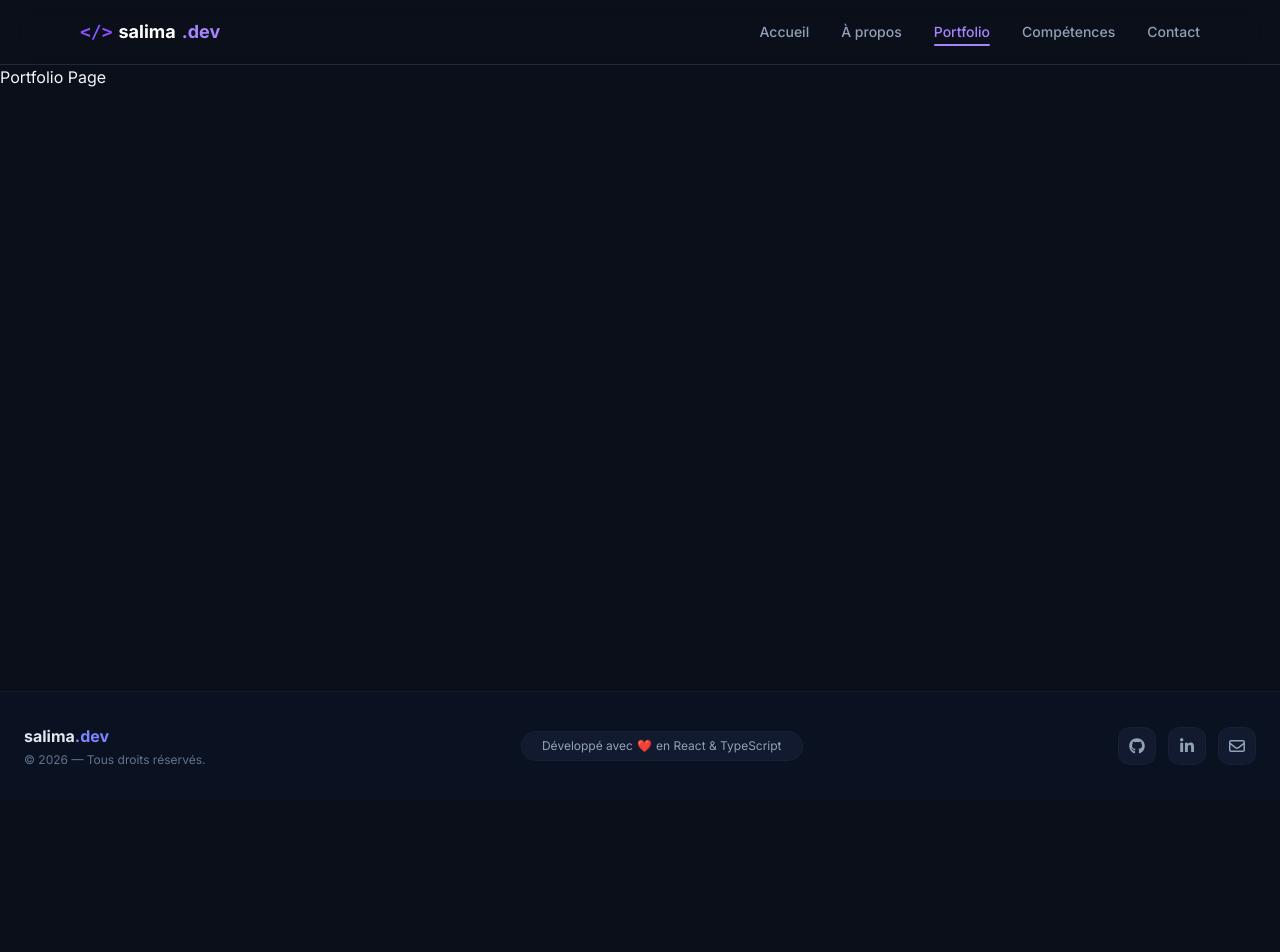
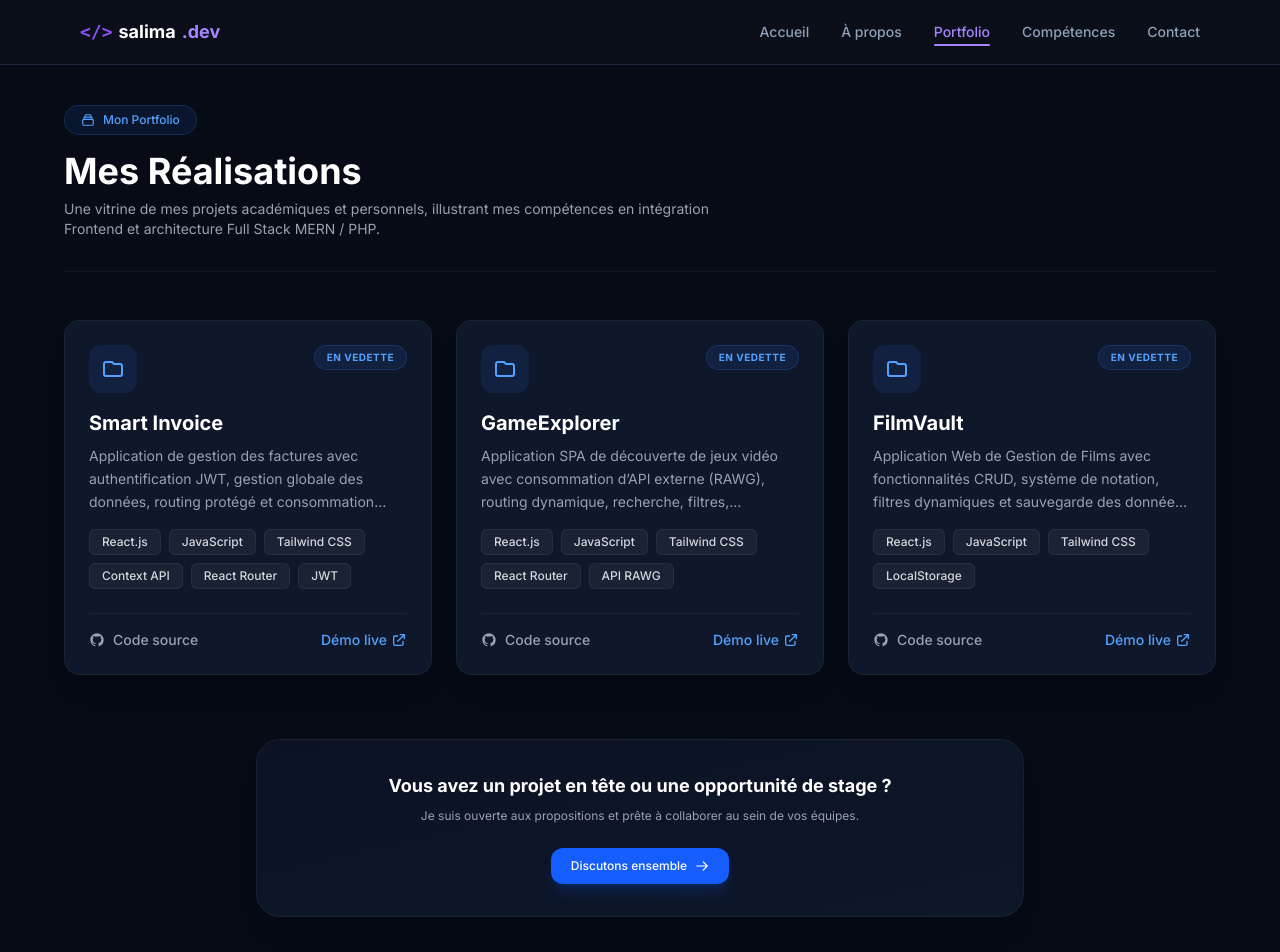
Before and after one commit to shsalima/devFolio-portfolio-developpeur, a Next.js app: page /portfolio in a window 1280 px wide. Shown: the top 952 px of the page. Before the commit the page ends 800 px from the top, so only its background shows below. Built offline with nearby package versions, Linux system fonts and the light colour scheme.

Commit message:
travail sur page À propos

```diff
--- a/app/portfolio/page.tsx
+++ b/app/portfolio/page.tsx
@@ -1,3 +1,46 @@
+import { projectsData } from '@/data/projects';
+import ProjectCard from '@/components/ProjectCard';
+
 export default function PortfolioPage() {
-  return <h1>Portfolio Page</h1>;
+  return (
+    <main className="min-h-screen bg-[#070B16] text-white pb-20 pt-10 px-4 sm:px-6 lg:px-8">
+      <div className="max-w-6xl mx-auto">
+
+
+        <div className="mb-12 border-b border-white/5 pb-8">
+          <div className="inline-flex items-center gap-2 bg-blue-500/10 text-blue-400 px-4 py-1.5 rounded-full text-xs font-medium mb-4 border border-blue-500/20">
+            <svg xmlns="http://www.w3.org/2000/svg" className="h-3.5 w-3.5" fill="none" viewBox="0 0 24 24" stroke="currentColor">
+              <path strokeLinecap="round" strokeLinejoin="round" strokeWidth={2} d="M19 11H5m14 0a2 2 0 012 2v6a2 2 0 01-2 2H5a2 2 0 01-2-2v-6a2 2 0 012-2m14 0V9a2 2 0 00-2-2M5 11V9a2 2 0 012-2m0 0V5a2 2 0 012-2h6a2 2 0 012 2v2M7 7h10" />
+            </svg>
+            Mon Portfolio
+          </div>
+          <h1 className="text-3xl sm:text-4xl font-bold text-white mb-2">Mes Réalisations</h1>
+          <p className="text-sm text-gray-400 max-w-2xl">
+            Une vitrine de mes projets académiques et personnels, illustrant mes compétences en intégration Frontend et architecture Full Stack MERN / PHP.
+          </p>
+        </div>
+
+        <div className="grid grid-cols-1 md:grid-cols-2 lg:grid-cols-3 gap-6">
+          {projectsData.map((project) => (
+            <ProjectCard key={project.id} project={project} />
+          ))}
+        </div>
+
+        <div className="mt-16 bg-gradient-to-br from-[#0B1224] to-[#0E172A] border border-white/5 rounded-3xl p-8 text-center max-w-3xl mx-auto shadow-xl">
+          <h3 className="text-lg font-bold text-white mb-2">Vous avez un projet en tête ou une opportunité de stage ?</h3>
+          <p className="text-xs text-gray-400 mb-6">Je suis ouverte aux propositions et prête à collaborer au sein de vos équipes.</p>
+          <a
+            href="/contact"
+            className="inline-flex items-center gap-2 bg-blue-600 hover:bg-blue-700 text-white font-medium text-xs px-5 py-2.5 rounded-xl transition-all duration-200 shadow-lg shadow-blue-600/20"
+          >
+            Discutons ensemble
+            <svg xmlns="http://www.w3.org/2000/svg" className="h-3.5 w-3.5" fill="none" viewBox="0 0 24 24" stroke="currentColor">
+              <path strokeLinecap="round" strokeLinejoin="round" strokeWidth={2} d="M14 5l7 7m0 0l-7 7m7-7H3" />
+            </svg>
+          </a>
+        </div>
+
+      </div>
+    </main>
+  );
 }
```
